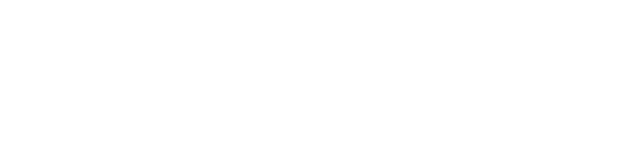
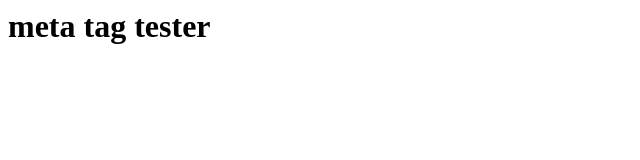
Before and after one commit to harry-hi/meta-tag, a plain HTML site: page index.html in a window 1280 px wide. Shown: the whole page, without its empty margins (0-640 px from the left). Drawn offline with Linux system fonts and the light colour scheme.

Commit message:
Update index.html

```diff
--- a/index.html
+++ b/index.html
@@ -44,4 +44,7 @@
         <meta property="article:section" content="연재물"/>
         <meta name="next-head-count" content="25"/>
   </head>
+  <body>
+    <h1>meta tag tester</h1>
+  </body>
 </html>
```
